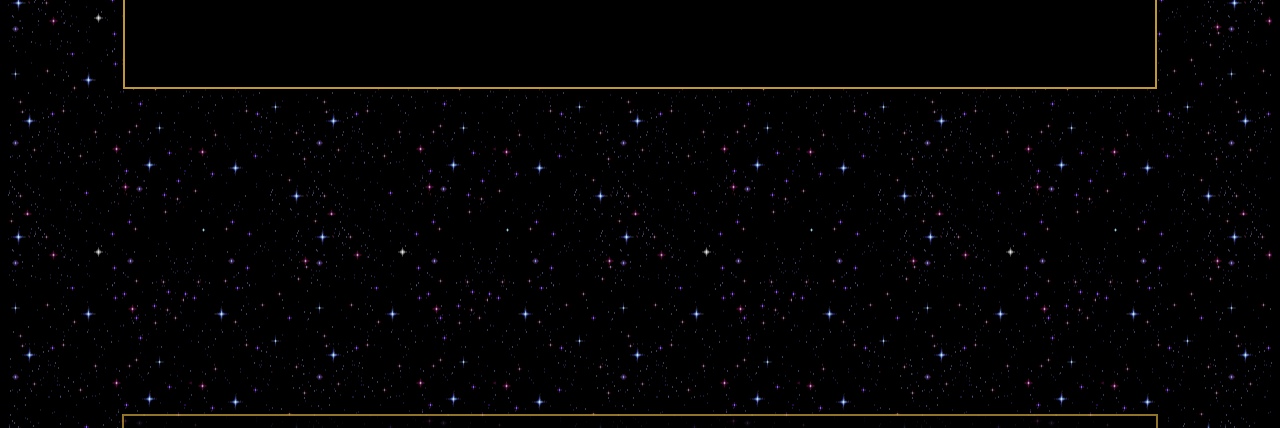
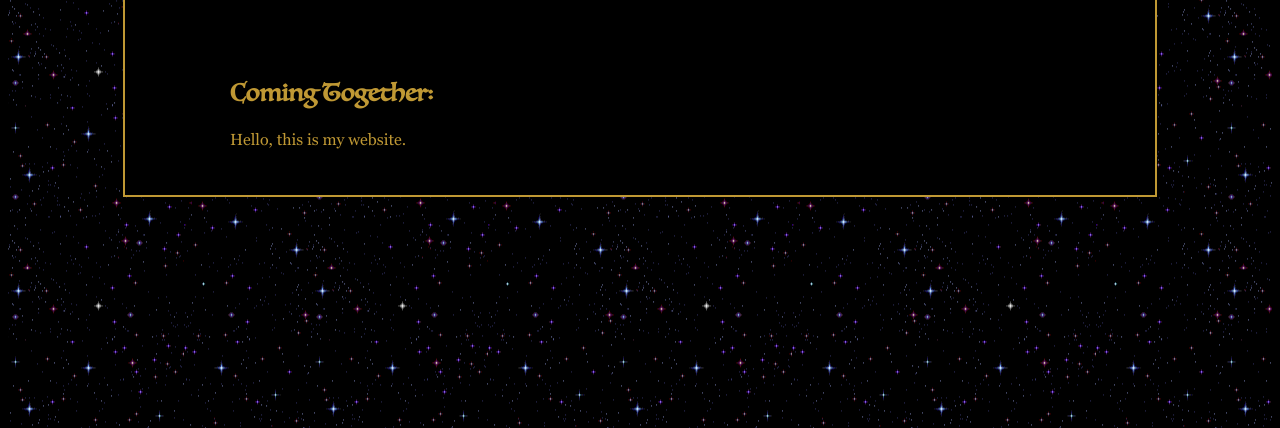
Before and after one commit to Occult-Discussion/occult-discussion.github.io, a plain HTML site: page about.html in a window 1280 px wide. Shown: the part 372-800 px from the top of the page. Drawn offline with Linux system fonts and the light colour scheme; files whose address does not match are found by name.

Commit message:
Adding dummy content to pages

```diff
--- a/about.html
+++ b/about.html
@@ -351,8 +351,11 @@ margin-top: 330px;
 
 
 <main>
+    <div id="content">
+                <h2>Coming Together:</h2>
+    <p style=" ">Hello, this is my website.</p>
 
-    <div id="content">
+
 
     </div>
         </main>
```
Also changed, not shown: guides/index.html (+2 -0 lines), guides/research-guides.html (+2 -0 lines), guides/study-guides.html (+3 -0 lines), guides/study-guides/necromancy.html (+2 -0 lines), resources/electronic-resources.html (+2 -0 lines), resources/glossary.html (+2 -0 lines), resources/index.html (+2 -0 lines), resources/textual-resources.html (+2 -0 lines), sitemap.html (+2 -0 lines), sources.html (+2 -0 lines), topics/index.html (+3 -0 lines), topics/necromancy.html (+2 -0 lines).
